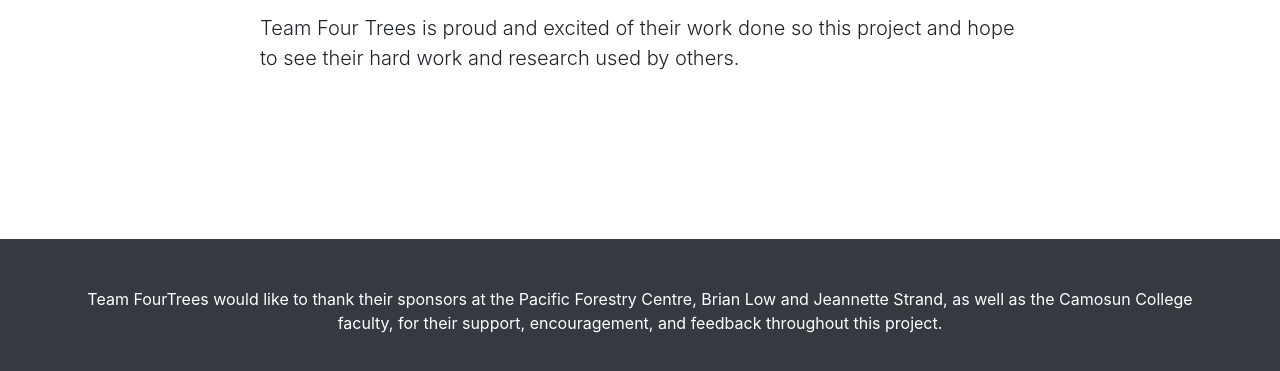
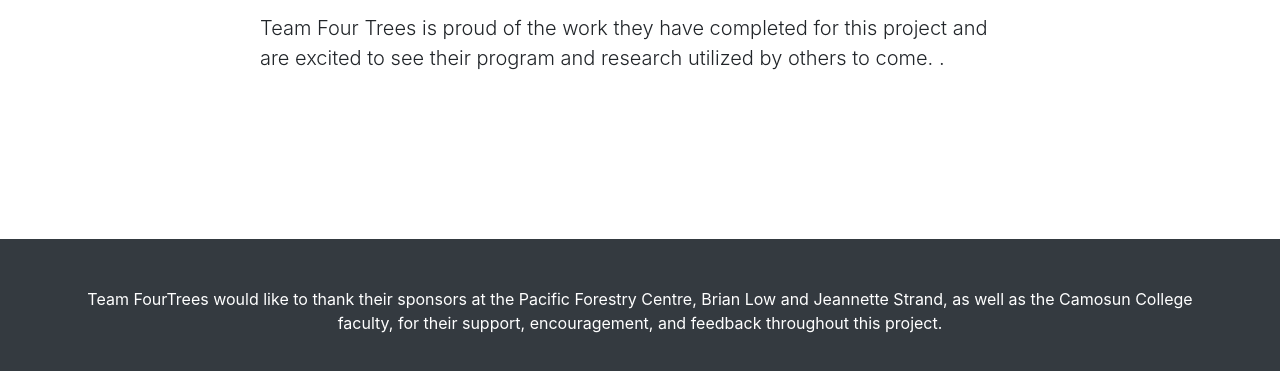
Before and after one commit to teamfourtrees/eportfolio, a website with bundled scripts: page index.html in a window 1280 px wide. Shown: the part 6465-6836 px from the top of the page. Built offline with nearby package versions, Linux system fonts and the light colour scheme.

Commit message:
spelling for bio end

```diff
--- a/index.html
+++ b/index.html
@@ -212,7 +212,7 @@
           </div>
 
           <div class="row">
-            <p class = "lead">Team Four Trees is proud and excited of their work done so this project and hope to see their hard work and research used by others.</p>
+            <p class = "lead"> Team Four Trees is proud of the work they have completed for this project and are excited to see their program and research utilized by others to come. .</p>
           </div>
 
         </div>
```
